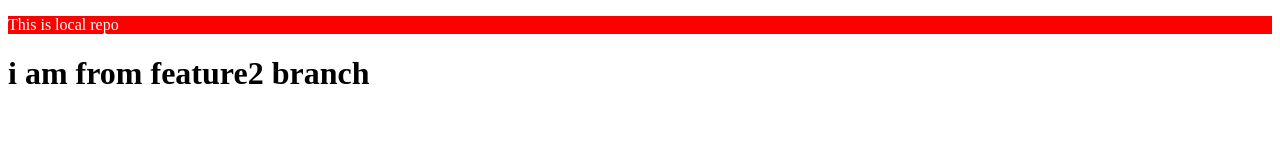
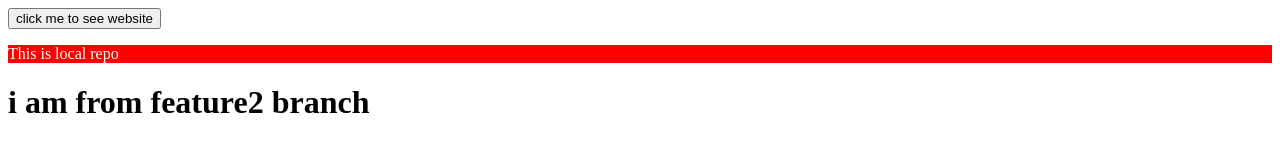
Before and after one commit to Prafoolsingh/localRepo, a plain HTML site: page index.html in a window 1280 px wide. Drawn offline with Linux system fonts and the light colour scheme.

Commit message:
added a button to visit website

```diff
--- a/index.html
+++ b/index.html
@@ -7,6 +7,7 @@
     <link rel="stylesheet" href="index.css">
 </head>
 <body>
+    <button>click me to see website</button>
     <p>This is local repo</p>
     <h1>i am from feature2 branch</h1>
 </body>
```
